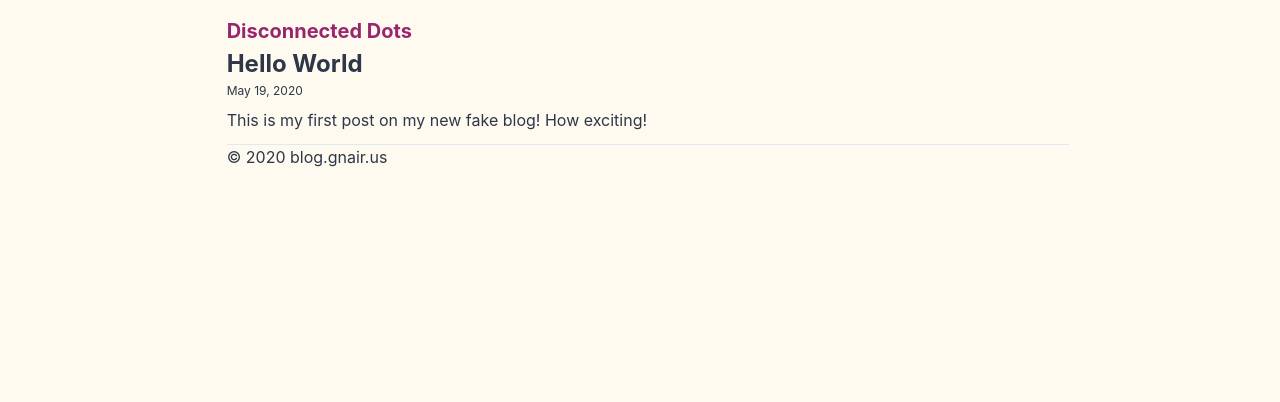
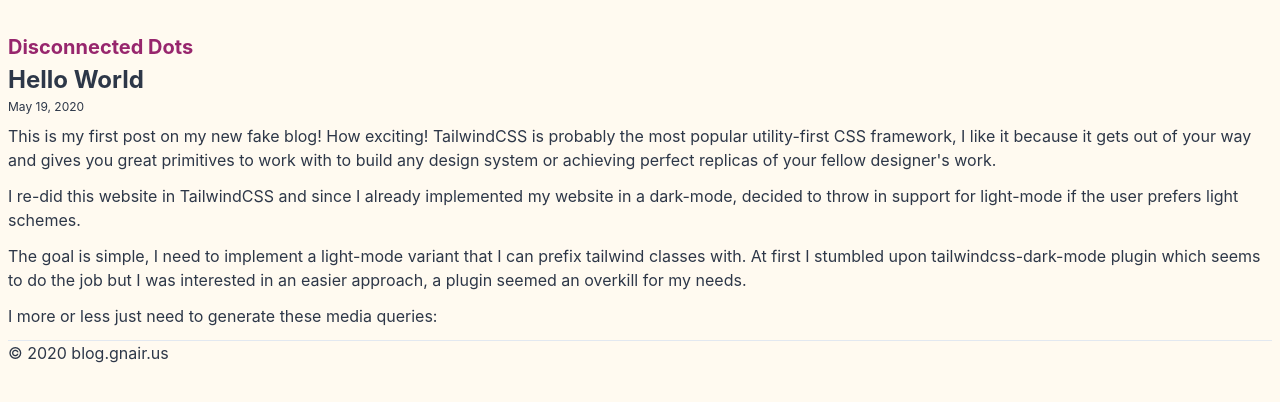
Before and after one commit to gopanair/blog, a Gatsby site: page /hello-world/ in a window 1280 px wide. Built offline with nearby package versions, Linux system fonts and the light colour scheme; Gatsby itself is replaced by a stand-in of ours.

Commit message:
style changes

```diff
--- a/content/blog/hello-world/index.md
+++ b/content/blog/hello-world/index.md
@@ -4,4 +4,10 @@ date: "2020-05-19"
 description: "Hello World"
 ---
 
-This is my first post on my new fake blog! How exciting!
+This is my first post on my new fake blog! How exciting! TailwindCSS is probably the most popular utility-first CSS framework, I like it because it gets out of your way and gives you great primitives to work with to build any design system or achieving perfect replicas of your fellow designer's work.
+
+I re-did this website in TailwindCSS and since I already implemented my website in a dark-mode, decided to throw in support for light-mode if the user prefers light schemes.
+
+The goal is simple, I need to implement a light-mode variant that I can prefix tailwind classes with. At first I stumbled upon tailwindcss-dark-mode plugin which seems to do the job but I was interested in an easier approach, a plugin seemed an overkill for my needs.
+
+I more or less just need to generate these media queries:
--- a/gatsby-config.js
+++ b/gatsby-config.js
@@ -61,7 +61,7 @@ module.exports = {
     {
       resolve: `gatsby-plugin-manifest`,
       options: {
-        name: `Blog of Gopakumar Nair`,
+        name: `Blog - Gopakumar Nair`,
         short_name: `DisconnectedDots`,
         start_url: `/`,
         background_color: `#ffffff`,
--- a/src/components/layout.js
+++ b/src/components/layout.js
@@ -1,6 +1,6 @@
 import React from "react"
 import { Link } from "gatsby"
-
+import {Helmet} from "react-helmet";
 
 const Layout = ({ location, title, children }) => {
   const rootPath = `${__PATH_PREFIX__}/`
@@ -27,10 +27,13 @@ const Layout = ({ location, title, children }) => {
   }
   return (
 
-    <div className="flex items-center justify-center h-full">
+    <div className="container mt-6 mx-auto sm:px-2 sm:pt-2">
 
-    <div className="sm:w-0 md:w-1/6 lg:w-1/6 "></div>
-    <div className="sm:w-full sm:ml-4 sm:mt-4 md:w-2/3 lg:w-2/3">
+     <Helmet>
+     <meta name="viewport" content="width=device-width"/>
+
+      </Helmet>
+
       <header>{header}</header>
       <main>{children}</main>
       <footer>
@@ -38,8 +41,6 @@ const Layout = ({ location, title, children }) => {
         {` blog.gnair.us`}
       </footer>
     </div>
-    <div className="md:w-1/6 lg:w-1/6 sm:w-0"></div>
-    </div>
   )
 }
 
--- a/tailwind.config.js
+++ b/tailwind.config.js
@@ -1,3 +1,9 @@
 module.exports = {
+    screens: {
+        sm: "640px",
+        md: "768px",
+        lg: "1024px",
+        xl: "1280px"
+      }
 
 }
```
